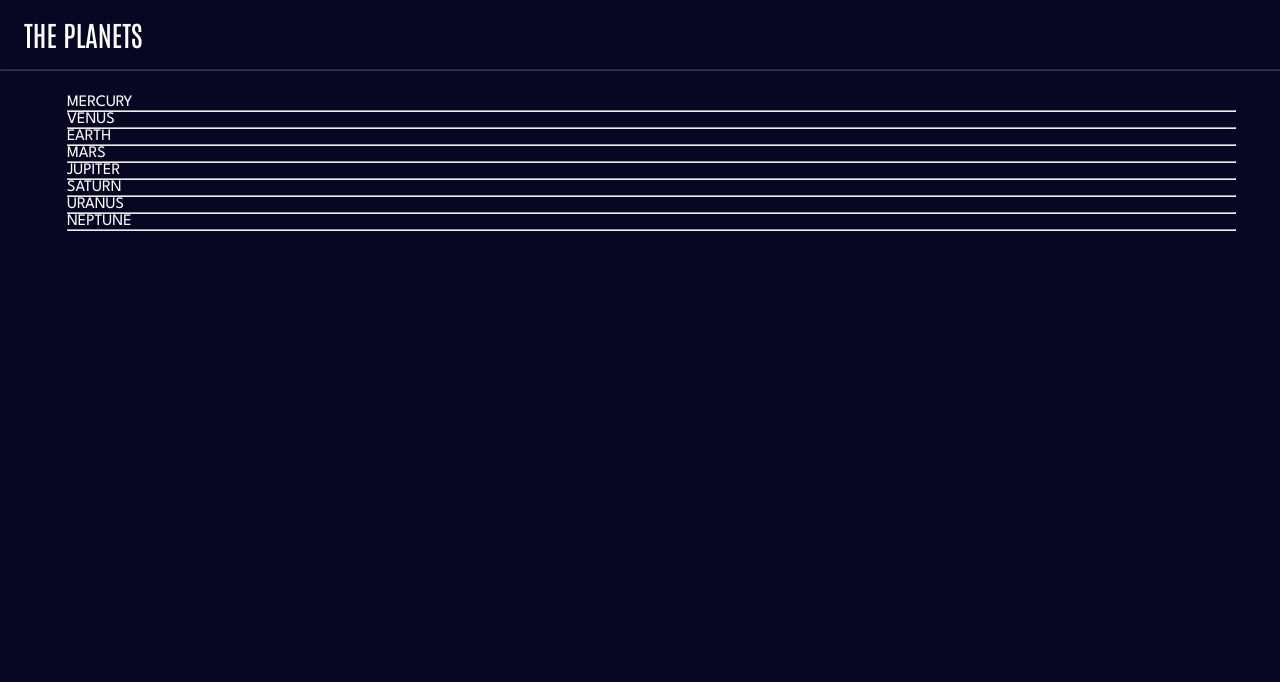
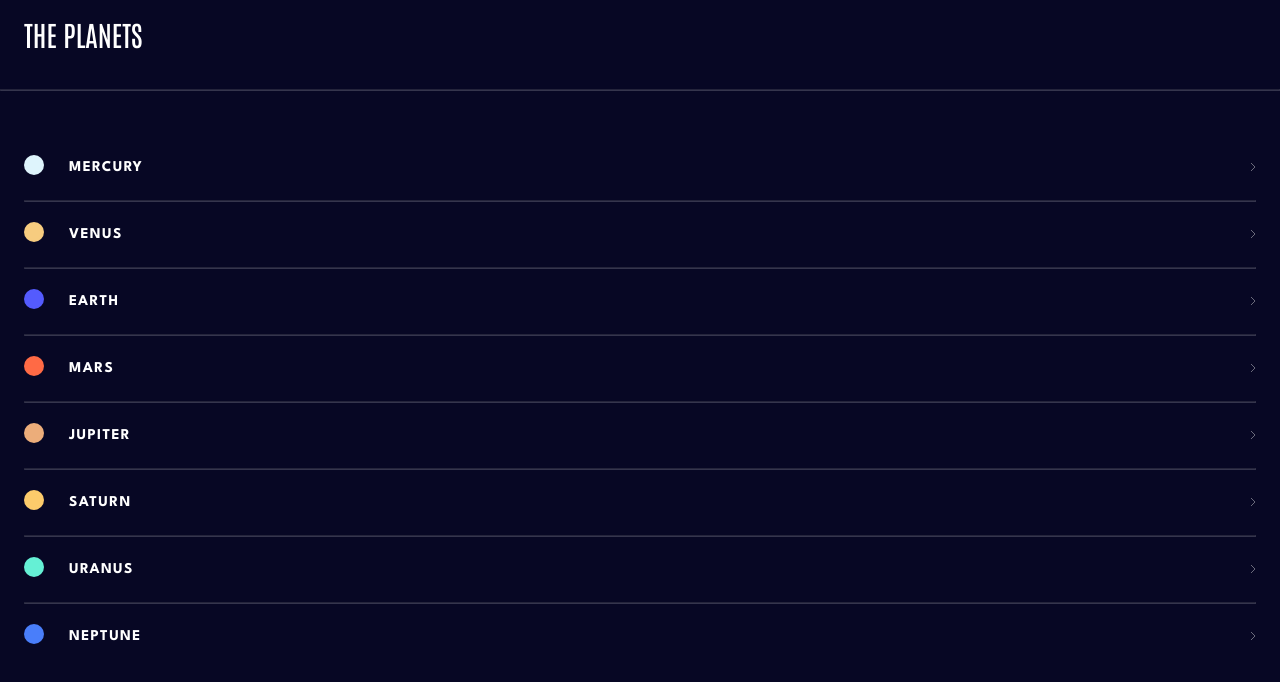
Before and after one commit to Th0rnike/planets-site-project, a React (Vite) app: page /Earth in a window 1280 px wide. Shown: the top 682 px of the page. Built offline with nearby package versions, Linux system fonts and the light colour scheme.

Commit message:
list design is completed. needs some error fixes

```diff
--- a/src/components/DefaultColors.ts
+++ b/src/components/DefaultColors.ts
@@ -15,6 +15,16 @@ export const DefaultColors: colorProps = {
     lightSeaGreen: "#1ec2a4",
     ultramarineBlue: "#2d68f0",
   },
+  planetIcons: {
+    mercuryIcon: "#DEF4FC",
+    venusIcon: "#F7CC7F",
+    earthIcon: "#545BFE",
+    marsIcon: "#FF6A45",
+    jupiterIcon: "#ECAD7A",
+    saturnIcon: "#FCCB6B",
+    uranusIcon: "#65F0D5",
+    naptuneIcon: "#497EFA",
+  },
   fonts: {
     spartanFont: "'League Spartan', sans-serif",
     antonioFont: "'Antonio', sans-serif",
--- a/src/pages/LinkLayout.tsx
+++ b/src/pages/LinkLayout.tsx
@@ -4,10 +4,11 @@ import styled from "styled-components";
 import GlobalStyles from "../components/GlobalStyles";
 import { DefaultColors } from "../components/DefaultColors";
 import { useState } from "react";
+import arrowIcon from "../assets/icon-chevron.svg";
 
 const LinkLayout = () => {
   const [showMenu, setShowMenu] = useState(true);
-  const { colors, fonts } = DefaultColors;
+  const { colors, fonts, planetIcons } = DefaultColors;
 
   return (
     <>
@@ -26,19 +27,45 @@ const LinkLayout = () => {
       <HorizontalRule />
       {showMenu ? (
         <MobileList>
-          {planetData.map((p, index) => (
-            <>
-              <Li key={index}>
-                <Links to={`${p.name}`}>{p.name}</Links>
-              </Li>
-              <hr />
-            </>
-          ))}
+          {planetData.map((p, index) => {
+            let circleColor;
+            if (p.name === "Mercury") {
+              circleColor = planetIcons.mercuryIcon;
+            } else if (p.name === "Venus") {
+              circleColor = planetIcons.venusIcon;
+            } else if (p.name === "Earth") {
+              circleColor = planetIcons.earthIcon;
+            } else if (p.name === "Mars") {
+              circleColor = planetIcons.marsIcon;
+            } else if (p.name === "Jupiter") {
+              circleColor = planetIcons.jupiterIcon;
+            } else if (p.name === "Saturn") {
+              circleColor = planetIcons.saturnIcon;
+            } else if (p.name === "Uranus") {
+              circleColor = planetIcons.uranusIcon;
+            } else if (p.name === "Neptune") {
+              circleColor = planetIcons.naptuneIcon;
+            }
+            return (
+              <>
+                <Li key={index}>
+                  <Chapter>
+                    <Circle style={{ backgroundColor: circleColor }}></Circle>
+                    <Links to={`${p.name}`}>{p.name}</Links>
+                  </Chapter>
+                  <div>
+                    <Arrow src={arrowIcon} />
+                  </div>
+                </Li>
+                {index < 7 ? <HorizontalRule /> : ""}
+              </>
+            );
+          })}
         </MobileList>
       ) : (
         ""
       )}
-      {showMenu ? "" : <Outlet />}
+      {!showMenu && <Outlet />}
     </>
   );
 };
@@ -84,7 +111,7 @@ const HamurgerMenu = styled.div`
 `;
 
 const HR = styled.hr<HamburgerMenuProps>`
-  height: 3px;
+  height: 4px;
   background: ${(props) => (props.showMenu ? "gray" : "white")};
   border: none;
 `;
@@ -93,6 +120,7 @@ const HorizontalRule = styled.hr`
   height: 1px;
   color: white;
   opacity: 0.2;
+  margin: 20px 0;
 `;
 
 const Ul = styled.ul`
@@ -104,17 +132,41 @@ const Ul = styled.ul`
 const MobileList = styled.div`
   display: flex;
   flex-direction: column;
-  padding: 24px 44px 24px 67px;
+  padding: 44px 24px 67px 24px;
 `;
 
 const Li = styled.li`
   list-style: none;
+  display: flex;
+  align-items: center;
+  justify-content: space-between;
+`;
+
+const Chapter = styled.div`
+  display: flex;
+  gap: 25px;
+`;
+
+const Circle = styled.div`
+  width: 20px;
+  height: 20px;
+  border-radius: 100%;
+`;
+
+const Arrow = styled.img`
+  width: 6px;
+  height: 8px;
 `;
 
 const Links = styled(Link)`
   text-decoration: none;
   color: white;
   text-transform: uppercase;
+  font-size: 15px;
+  font-weight: 700;
+  line-height: 25px;
+  text-align: center;
+  letter-spacing: 1.36px;
 `;
 
 export default LinkLayout;
```
Also changed, not shown: src/types.ts (+10 -0 lines).
